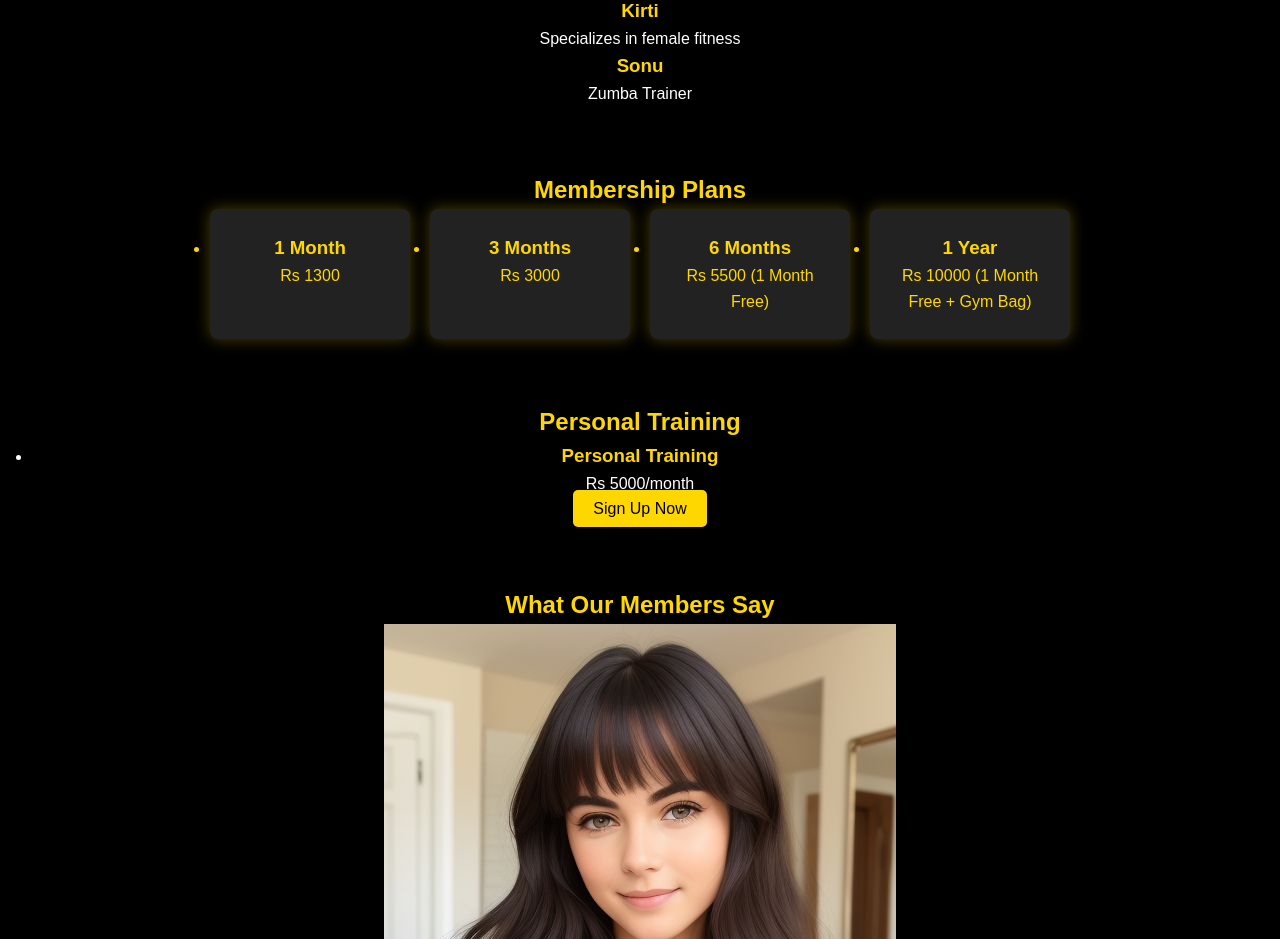
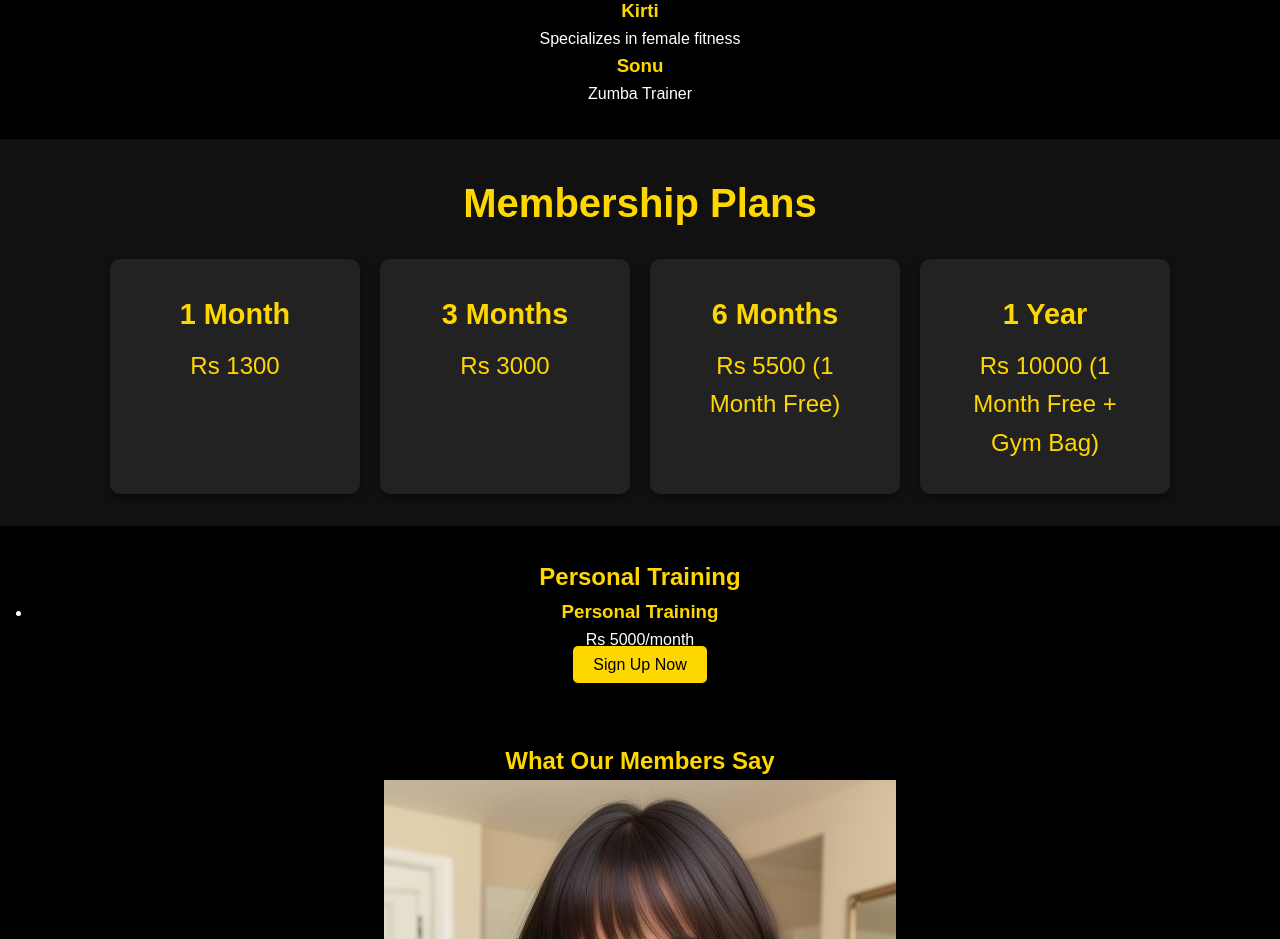
Before and after one commit to VarnankSharma/BfitGym, a React (Create React App) app: page / in a window 1280 px wide. Shown: the part 1000-1939 px from the top of the page. Built offline with nearby package versions, Linux system fonts and the light colour scheme.

Commit message:
Updated content

```diff
--- a/public/styles.css
+++ b/public/styles.css
@@ -149,28 +149,60 @@ section#home p.timing {
 }
 
 /* General membership section styling */
-/* Membership Section */
-#membership ul {
+#membership {
+  padding: 2rem;
+  text-align: center;
+  background-color: #111; /* Dark background for the section */
+  color: #fff;
+}
+
+#membership h2 {
+  font-size: 2.5rem;
+  margin-bottom: 1.5rem;
+}
+
+/* Container for membership blocks */
+.membership-container {
   display: flex;
   justify-content: center;
   gap: 20px;
-  flex-wrap: wrap;
+  flex-wrap: wrap; /* Allow items to wrap on smaller screens */
 }
 
-#membership li {
+/* Each membership block */
+.membership-box {
   background-color: #222;
-  color: #FFD700;
-  padding: 1.5rem;
-  width: 200px;
-  border-radius: 8px;
+  color: #FFD700; /* Golden text for the title and price */
+  padding: 2rem;
+  width: 250px; /* Adjust width as needed */
+  border-radius: 10px;
   text-align: center;
-  transition: transform 0.3s ease, box-shadow 0.3s ease;
-  box-shadow: 0 0 15px rgba(255, 215, 0, 0.3);
+  box-shadow: 0 4px 10px rgba(0, 0, 0, 0.4); /* Subtle shadow */
+  transition: transform 0.3s ease, box-shadow 0.3s ease; /* Smooth transition for hover effect */
 }
 
-#membership li:hover {
-  transform: translateY(-10px);
-  box-shadow: 0 0 20px rgba(255, 215, 0, 0.6);
+.membership-box:hover {
+  transform: translateY(-10px); /* Box moves slightly up */
+  box-shadow: 0 6px 15px rgba(255, 215, 0, 0.6); /* Stronger shadow and highlight */
+}
+
+.membership-box h3 {
+  font-size: 1.8rem; /* Slightly larger font for the title */
+  font-weight: bold;
+  margin-bottom: 10px;
+}
+
+.membership-box span {
+  font-size: 1.5rem;
+  font-weight: normal;
+}
+
+/* Mobile responsiveness for small screens */
+@media (max-width: 768px) {
+  .membership-container {
+    flex-direction: column; /* Stack the membership blocks vertically */
+    gap: 15px;
+  }
 }
 
 /* Buttons */
--- a/src/Membership.js
+++ b/src/Membership.js
@@ -1,29 +1,28 @@
+import React from 'react';
+
 function Membership() {
   return (
     <section id="membership">
       <h2>Membership Plans</h2>
-      <ul>
-        <li>
+      <div className="membership-container">
+        <div className="membership-box">
           <h3>1 Month</h3>
           <span>Rs 1300</span>
-        </li>
-        <li>
+        </div>
+        <div className="membership-box">
           <h3>3 Months</h3>
           <span>Rs 3000</span>
-        </li>
-        <li>
+        </div>
+        <div className="membership-box">
           <h3>6 Months</h3>
           <span>Rs 5500 (1 Month Free)</span>
-        </li>
-        <li>
+        </div>
+        <div className="membership-box">
           <h3>1 Year</h3>
           <span>Rs 10000 (1 Month Free + Gym Bag)</span>
-        </li>
-      </ul>
-
-
+        </div>
+      </div>
     </section>
-
   );
 }
 
```
